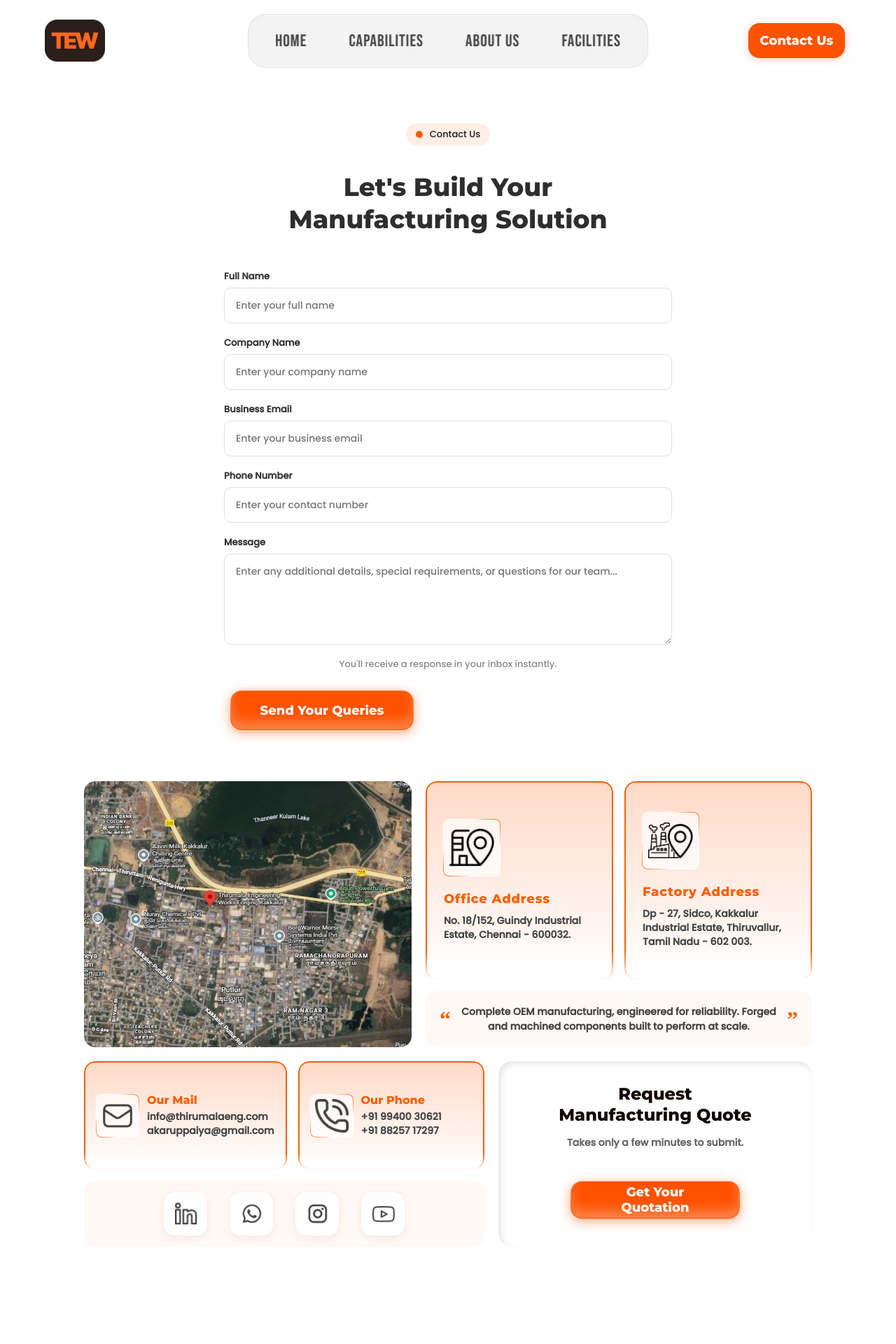
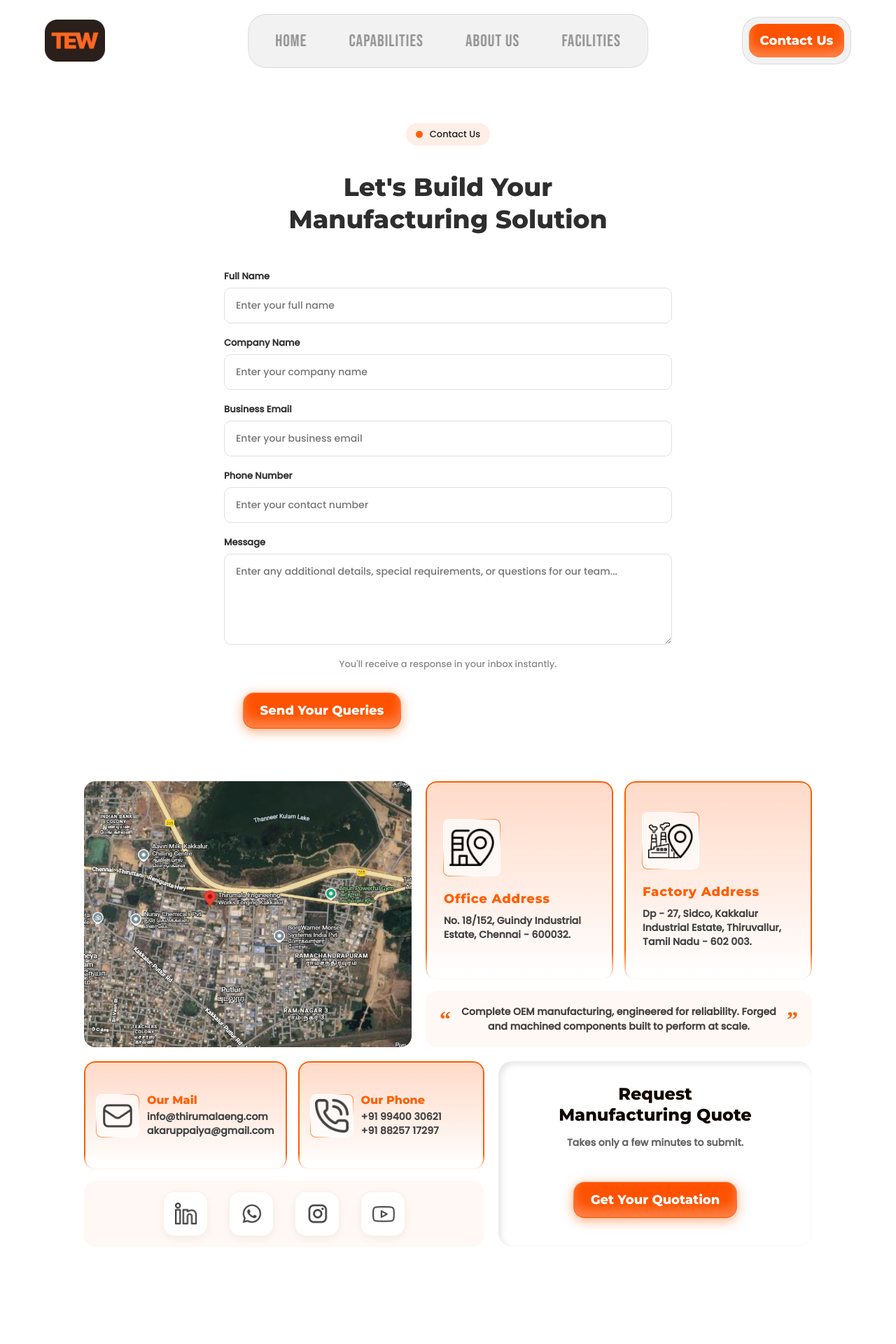
Before and after one commit to dineesh07/thirumala-engineering-works, a React (Vite) app: page /contact in a window 1280 px wide. Shown: the top 1920 px of the page at 70% size. Built offline with nearby package versions, Linux system fonts and the light colour scheme.

Commit message:
css changes in the contact page and fixed the form bug

```diff
--- a/src/App.css
+++ b/src/App.css
@@ -816,7 +816,8 @@ body.no-scroll {
   background: white;
   overflow: hidden;
   position: relative;
-  z-index: 5;
+  z-index: 20;
+  box-shadow: 0 -3px 0 0 #ffffff, 0 3px 0 0 #ffffff; /* Definitively overlaps subpixel rendering gaps */
 }
 
 .carousel-track-container {
@@ -1169,7 +1170,7 @@ body.no-scroll {
    ======================== */
 .testimonials-section {
   width: 100%;
-  padding: 60px 0 80px 0;
+  padding: 61px 0 81px 0;
   background: #ffffff;
   overflow: hidden;
   display: flex;
@@ -1178,6 +1179,9 @@ body.no-scroll {
   gap: 48px;
   position: relative;
   z-index: 5;
+  margin-top: -1px; /* Fix subpixel background bleed */
+  border-top: 1px solid #ffffff;
+  border-bottom: 1px solid #ffffff;
 }
 
 .testimonials-section .section-header {
@@ -2178,21 +2182,21 @@ body.no-scroll {
 }
 
 .navbar-light .nav-links {
-  background: #f3f3f3;
-  border: 1px solid rgba(0, 0, 0, 0.08);
+  background: rgba(18, 6, 0, 0.05);
+  border: 1px solid rgba(0, 0, 0, 0.1);
   box-shadow: none;
 }
 
 .navbar-light .nav-link {
-  color: #444;
+  color: rgba(0, 0, 0, 0.4);
 }
 
 .navbar-light .nav-link:hover {
-  color: #111;
+  color: rgba(0, 0, 0, 0.6);
 }
 
 .navbar-light .nav-link.active {
-  color: #111;
+  color: rgba(0, 0, 0, 0.8);
 }
 
 /* Logo: keep dark background clean on light navbar */
@@ -2201,9 +2205,15 @@ body.no-scroll {
 }
 
 /* Contact Us button: clean on light navbar */
+.navbar-light .contact-btn-wrapper,
+.navbar-light .mobile-contact-container .btn-glass-wrapper {
+  background: rgba(18, 6, 0, 0.05);
+  border: 1px solid rgba(0, 0, 0, 0.1);
+}
+
 .navbar-light .contact-btn {
   border: none;
-  box-shadow: 0 2px 12px rgba(255, 82, 0, 0.25);
+  box-shadow: inset 0px -11px 16px rgba(255, 243, 237, 0.3);
 }
 
 /* ============================================================
@@ -2297,25 +2307,23 @@ body.no-scroll {
 }
 
 .contact-submit-btn {
-  width: 100%;
-  height: 100%;
-  background: #FE5200;
+  background: linear-gradient(#FE5200, #FE5200) padding-box,
+    linear-gradient(180deg, #FFA880 0%, #FE5200 100%) border-box;
+  border: 1px solid transparent;
+  border-radius: 16px;
   color: #FFFFFF;
   display: inline-flex;
   align-items: center;
   justify-content: center;
-  padding: 12px 28px;
-  border-radius: 16px;
-  text-decoration: none;
   font-family: 'Montserrat', sans-serif;
   font-weight: 800;
   font-size: 18px;
-  border: 1px solid transparent;
-  background: linear-gradient(#FE5200, #FE5200) padding-box,
-    linear-gradient(180deg, #FFA880 0%, #FE5200 100%) border-box;
+  padding: 14px 24px;
+  text-decoration: none;
+  cursor: pointer;
   box-shadow: 0px -11px 16px 0px rgba(255, 243, 237, 0.3) inset, 0px 4px 16px 0px rgba(255, 94, 0, 0.5);
   transition: all 0.5s ease;
-  cursor: pointer;
+  white-space: nowrap;
 }
 
 .contact-submit-btn:hover {
@@ -2777,25 +2785,23 @@ body.no-scroll {
 }
 
 .contact-submit-btn-unified {
-  width: 100%;
-  height: 100%;
-  background: #FE5200;
+  background: linear-gradient(#FE5200, #FE5200) padding-box,
+    linear-gradient(180deg, #FFA880 0%, #FE5200 100%) border-box;
+  border: 1px solid transparent;
+  border-radius: 16px;
   color: #FFFFFF;
   display: inline-flex;
   align-items: center;
   justify-content: center;
-  padding: 12px 28px;
-  border-radius: 16px;
-  text-decoration: none;
   font-family: 'Montserrat', sans-serif;
   font-weight: 800;
   font-size: 18px;
-  border: 1px solid transparent;
-  background: linear-gradient(#FE5200, #FE5200) padding-box,
-    linear-gradient(180deg, #FFA880 0%, #FE5200 100%) border-box;
+  padding: 14px 24px;
+  text-decoration: none;
+  cursor: pointer;
   box-shadow: 0px -11px 16px 0px rgba(255, 243, 237, 0.3) inset, 0px 4px 16px 0px rgba(255, 94, 0, 0.5);
   transition: all 0.5s ease;
-  cursor: pointer;
+  white-space: nowrap;
 }
 
 .contact-submit-btn-unified:hover {
@@ -3237,6 +3243,27 @@ body.no-scroll {
     margin-top: 10px;
   }
 
+  .quote-section {
+    padding: 60px 4%;
+  }
+
+  .quote-selector-title {
+    font-size: 18px;
+  }
+
+  .quote-tabs {
+    gap: 16px;
+  }
+
+  .quote-info-title {
+    font-size: 28px;
+  }
+
+  .quote-form {
+    padding: 24px 20px;
+    gap: 16px;
+  }
+
   .row-addresses-unified,
   .methods-row-unified {
     flex-direction: column;
--- a/src/pages/Contact.jsx
+++ b/src/pages/Contact.jsx
@@ -1,4 +1,4 @@
-import React from 'react';
+import React, { useEffect } from 'react';
 import mapImg from '../assets/map-location.jpg';
 import iconFactory from '../assets/icon-factory.png';
 import iconOffice from '../assets/icon-office.png';
@@ -10,6 +10,10 @@ import iconInstagram from '../assets/social medias/Footer Social Media (Instagra
 import iconWhatsapp from '../assets/social medias/ic_baseline-whatsapp.png';
 
 const Contact = () => {
+  useEffect(() => {
+    window.scrollTo(0, 0);
+  }, []);
+
   return (
     <div className="contact-page">
       <div className="contact-header">
```
